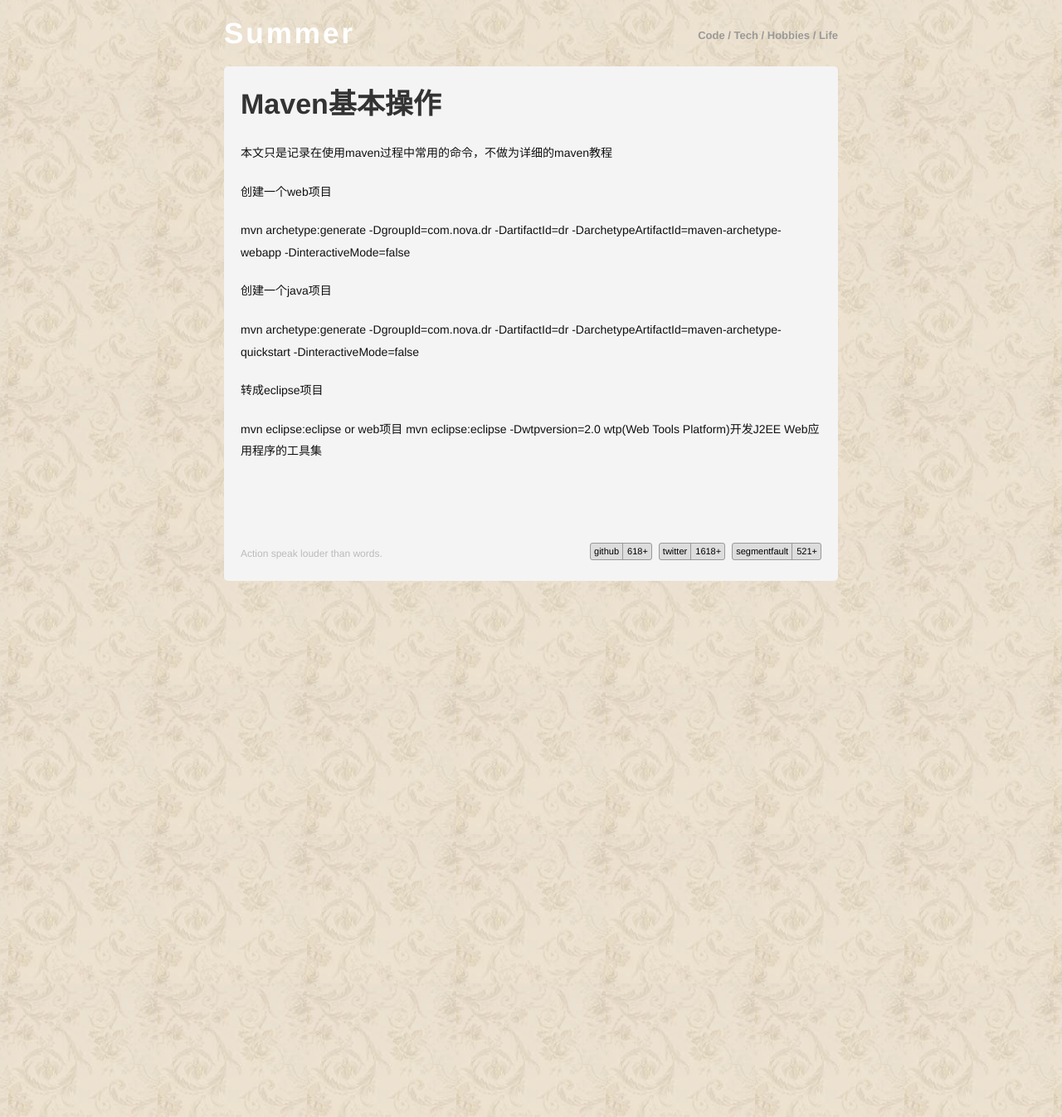
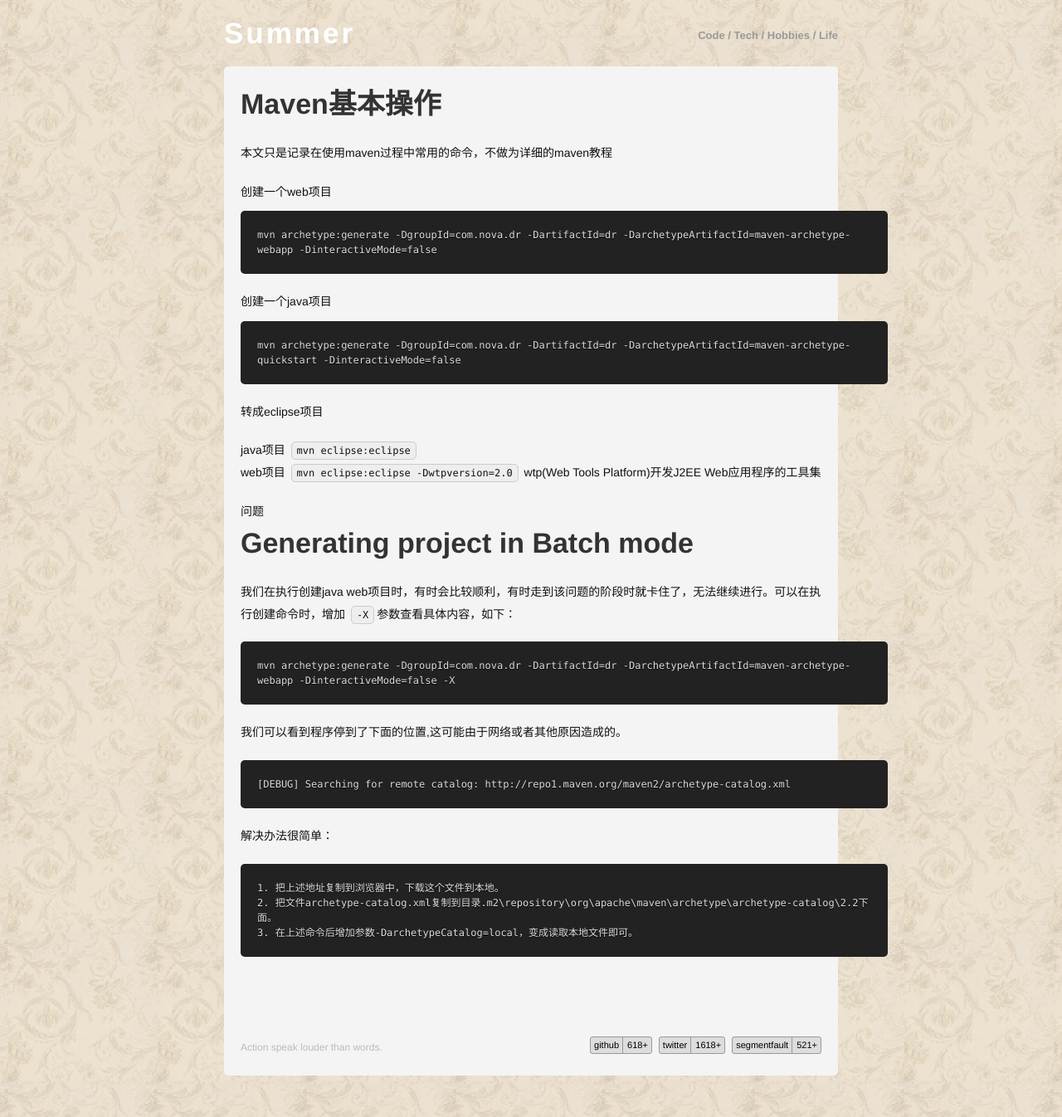
Before and after one commit to sdyz5210/sdyz5210.github.io, a Jekyll site: the page built from _posts/2015-7-6-maven-basic.md, in a window 1280 px wide. Shown: the whole page at 83% size. Built offline with Jekyll 4.4.1, drawn with Linux system fonts in a browser that asks for light colours; Markdown is read by kramdown in place of the engine named in the settings; comment, search, counter and statistics services are not loaded.

Commit message:
增加maven使用问题说明

````diff
--- a/_posts/2015-7-6-maven-basic.md
+++ b/_posts/2015-7-6-maven-basic.md
@@ -8,12 +8,41 @@ tags: [maven]
 本文只是记录在使用maven过程中常用的命令，不做为详细的maven教程
 
 #创建一个web项目
+
+```
 mvn archetype:generate -DgroupId=com.nova.dr -DartifactId=dr -DarchetypeArtifactId=maven-archetype-webapp -DinteractiveMode=false
+```
 
 #创建一个java项目
+
+```
 mvn archetype:generate -DgroupId=com.nova.dr -DartifactId=dr -DarchetypeArtifactId=maven-archetype-quickstart -DinteractiveMode=false
+```
 
 #转成eclipse项目
 
-mvn eclipse:eclipse or web项目 mvn eclipse:eclipse -Dwtpversion=2.0
+java项目  `mvn eclipse:eclipse`
+web项目  `mvn eclipse:eclipse -Dwtpversion=2.0`
 wtp(Web Tools Platform)开发J2EE Web应用程序的工具集
+
+#问题
+##Generating project in Batch mode
+我们在执行创建java web项目时，有时会比较顺利，有时走到该问题的阶段时就卡住了，无法继续进行。可以在执行创建命令时，增加 `-X`参数查看具体内容，如下：
+
+```
+mvn archetype:generate -DgroupId=com.nova.dr -DartifactId=dr -DarchetypeArtifactId=maven-archetype-webapp -DinteractiveMode=false -X
+```
+
+我们可以看到程序停到了下面的位置,这可能由于网络或者其他原因造成的。
+
+```
+[DEBUG] Searching for remote catalog: http://repo1.maven.org/maven2/archetype-catalog.xml
+```
+
+解决办法很简单：
+
+```
+1. 把上述地址复制到浏览器中，下载这个文件到本地。
+2. 把文件archetype-catalog.xml复制到目录.m2\repository\org\apache\maven\archetype\archetype-catalog\2.2下面。
+3. 在上述命令后增加参数-DarchetypeCatalog=local，变成读取本地文件即可。
+```
````
Also changed, not shown: 1 other file.
